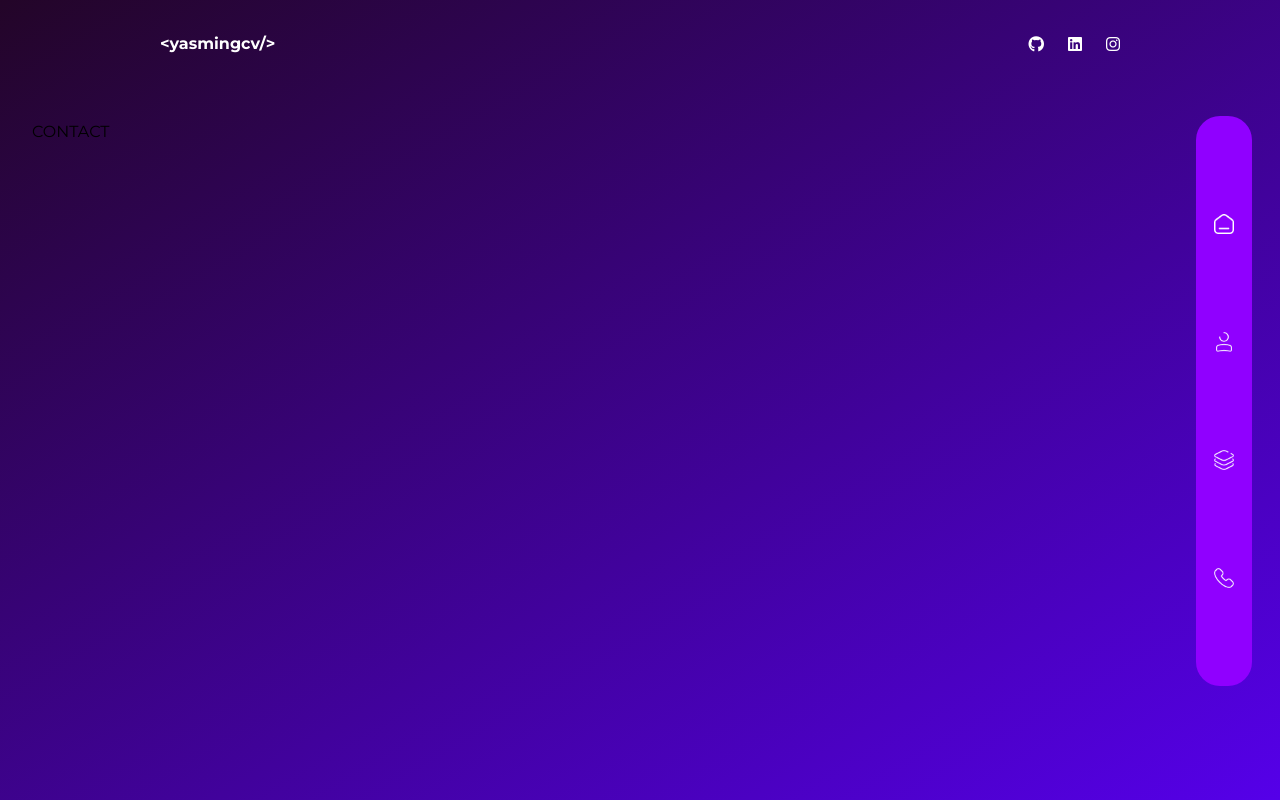
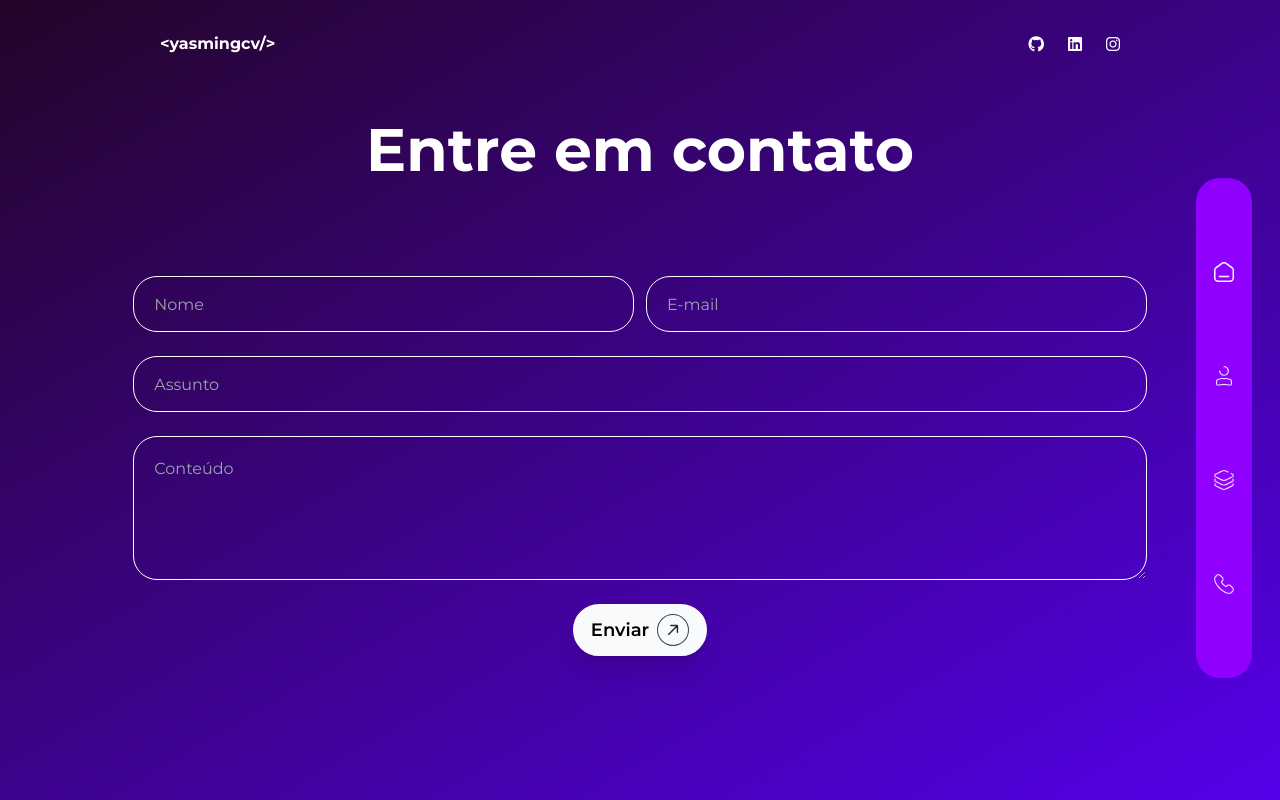
Before and after one commit to yasmingcv/portifolio, a React (Vite) app: page /contato in a window 1280 px wide. Built offline with nearby package versions, Linux system fonts and the light colour scheme.

Commit message:
feat: contact and projects page

```diff
--- /dev/null
+++ b/src/components/CardProject.jsx
@@ -0,0 +1,41 @@
+export default function CardProject(props) {
+    const { image, name, description, link } = props
+  return (
+    <div class="max-w-sm bg-white border border-gray-200 rounded-lg shadow dark:bg-gray-800 dark:border-gray-700">
+      <a href="#">
+        <img class="rounded-t-lg" src={image} alt="Imagem do projeto" />
+      </a>
+      <div class="p-5">
+        <a href="#">
+          <h5 class="mb-2 text-2xl font-bold tracking-tight text-gray-900 dark:text-white">
+            {name}
+          </h5>
+        </a>
+        <p class="mb-3 font-normal text-gray-700 dark:text-gray-400">
+          {description}
+        </p>
+        <a
+          href={link}
+          class="inline-flex items-center px-3 py-2 text-sm font-medium text-center text-white bg-primary rounded-lg hover:bg-primary focus:ring-4 focus:outline-none focus:ring-blue-300 dark:bg-primary dark:hover:bg-primary dark:focus:ring-white"
+        >
+          Read more
+          <svg
+            class="rtl:rotate-180 w-3.5 h-3.5 ms-2"
+            aria-hidden="true"
+            xmlns="http://www.w3.org/2000/svg"
+            fill="none"
+            viewBox="0 0 14 10"
+          >
+            <path
+              stroke="currentColor"
+              stroke-linecap="round"
+              stroke-linejoin="round"
+              stroke-width="2"
+              d="M1 5h12m0 0L9 1m4 4L9 9"
+            />
+          </svg>
+        </a>
+      </div>
+    </div>
+  );
+}
--- a/src/components/Navbar.jsx
+++ b/src/components/Navbar.jsx
@@ -7,7 +7,7 @@ import '../index.css'
 
 export default function Navbar() {
   return (
-    <nav className="h-4/5 w-14 flex flex-col justify-evenly bg-primary rounded-3xl m-7 items-center">
+    <nav className="fixed right-0 h-4/5 top-1/2 transform -translate-y-1/2 w-14 max-h-[500px] flex flex-col justify-evenly bg-primary rounded-3xl m-7 items-center">
       <Link to="/">
         <img
           src={home}
--- a/src/index.css
+++ b/src/index.css
@@ -9,14 +9,17 @@
   font-family: "Montserrat", sans-serif;
 }
 
-html, body {
+html {
   height: 100%;
+  background: linear-gradient(150deg, #230528, #5500E9);
+  background-attachment: fixed; /* Mantém o gradiente fixo */
 }
 
 body {
-  min-height: 100vh;
-  min-width: 100vw;
-  background: linear-gradient(150deg, #230528, #5500E9);
+  min-height: 100vh; /* Garante que o body tenha no mínimo a altura da tela */
+  margin: 0;
+  padding: 0;
+  background: none; /* O gradiente já está no html, então removemos do body */
 }
 
 #root {
@@ -24,6 +27,6 @@ body {
   width: 100%;
 }
 
-.isActive{
+.isActive {
   background-color: black !important;
 }
--- a/src/pages/About.jsx
+++ b/src/pages/About.jsx
@@ -41,6 +41,26 @@ export default function About() {
             />
           </div>
         </div>
+        <div>
+          <h3 className="font-bold text-2xl mt-5">EXPERIÊNCIA</h3>
+
+          <div className="mt-5 flex flex-wrap gap-10">
+            <CardFormation
+              institution="OKN"
+              course="Estagiária de desenvolvimento web"
+              time="05/2024 - PRESENTE"
+              description="Some quick example text to build on the card title and make up the
+            bulk of the cards content."
+              stacks={[
+                "Typescript",
+                "NodeJS",
+                "Docker",
+                "PostgreSQL",
+                "Javascript"
+              ]}
+            />
+          </div>
+        </div>
       </div>
     </div>
   );
--- a/src/pages/Contact.jsx
+++ b/src/pages/Contact.jsx
@@ -1,5 +1,95 @@
-export default function Contact(){
-    return (
-        <h1>CONTACT</h1>
-    )
+import { useState } from "react";
+
+export default function Contact() {
+  const [name, setName] = useState("")
+  const [email, setEmail] = useState("")
+  const [subject, setSubject] = useState("")
+  const [content, setContent] = useState("")
+
+  const handleInputChange = (e) => {
+    const { name, value } = e.target
+
+    switch (name) {
+      case "name":
+        setName(value)
+        break;
+      case "email":
+        setEmail(value)
+        break;
+      case "subject":
+        setSubject(value)
+        break;
+      case "content":
+        setContent(value)
+        break
+      default:
+        break
+    }
+  }
+
+  const sendEmail = () => {
+    console.log('Nome:', name)
+    console.log('E-mail:', email)
+    console.log('Subject:', subject)
+    console.log('Conteúdo:', content)
+
+  }
+  return (
+    <div className="text-white flex flex-col items-center w-full h-full gap-24">
+      <h3 className="font-bold text-6xl">Entre em contato</h3>
+      <form className="flex flex-col gap-6 w-10/12">
+        <div className="flex flex-row gap-3 w-full">
+          <input
+            className="w-1/2 h-14 rounded-3xl border border-white outline-none bg-transparent p-5"
+            type="name"
+            placeholder="Nome"
+            value={name}
+            onChange={handleInputChange}
+            name="name"
+          />
+          <input
+            className="w-1/2 h-14 rounded-3xl border border-white outline-none bg-transparent p-5"
+            type="email"
+            placeholder="E-mail"
+            value={email}
+            onChange={handleInputChange}
+            name="email"
+          />
+        </div>
+        <input
+          className="h-14 rounded-3xl border border-white outline-none bg-transparent p-5"
+          type="text"
+          placeholder="Assunto"
+          value={subject}
+          onChange={handleInputChange}
+          name="subject"
+        />
+        <textarea
+          className="h-36 rounded-3xl border border-white outline-none bg-transparent p-5"
+          type="text"
+          placeholder="Conteúdo"
+          value={content}
+          onChange={handleInputChange}
+          name="content"
+        />
+        <button
+          type="submit"
+          class="self-end text-black flex justify-center gap-2 items-center mx-auto shadow-xl text-lg bg-gray-50 backdrop-blur-md lg:font-semibold isolation-auto border-gray-50 before:absolute before:w-full before:transition-all before:duration-700 before:hover:w-full before:-left-full before:hover:left-0 before:rounded-full before:bg-primary hover:text-gray-50 before:-z-10 before:aspect-square before:hover:scale-150 before:hover:duration-700 relative z-10 px-4 py-2 overflow-hidden border-2 rounded-full group"
+          onClick={sendEmail}
+        >
+          Enviar
+          <svg
+            class="w-8 h-8 justify-end group-hover:rotate-90 group-hover:bg-gray-50 text-gray-50 ease-linear duration-300 rounded-full border border-gray-700 group-hover:border-none p-2 rotate-45"
+            viewBox="0 0 16 19"
+            xmlns="http://www.w3.org/2000/svg"
+          >
+            <path
+              d="M7 18C7 18.5523 7.44772 19 8 19C8.55228 19 9 18.5523 9 18H7ZM8.70711 0.292893C8.31658 -0.0976311 7.68342 -0.0976311 7.29289 0.292893L0.928932 6.65685C0.538408 7.04738 0.538408 7.68054 0.928932 8.07107C1.31946 8.46159 1.95262 8.46159 2.34315 8.07107L8 2.41421L13.6569 8.07107C14.0474 8.46159 14.6805 8.46159 15.0711 8.07107C15.4616 7.68054 15.4616 7.04738 15.0711 6.65685L8.70711 0.292893ZM9 18L9 1H7L7 18H9Z"
+              class="fill-gray-800 group-hover:fill-gray-800"
+            ></path>
+          </svg>
+        </button>
+      </form>
+    </div>
+  );
 }
--- a/src/pages/Projects.jsx
+++ b/src/pages/Projects.jsx
@@ -1,5 +1,41 @@
-export default function Projects(){
-    return (
-        <h1>PROJECTS</h1>
-    )
+import CardProject from "../components/CardProject";
+
+export default function Projects() {
+  return (
+    <div className="text-white flex flex-col items-center w-full h-full gap-24">
+      <h3 className="font-bold text-6xl text-white">Projetos</h3>
+      <div className=" w-fit flex flex-wrap gap-4 justify-center">
+        <CardProject
+          name="Projeto1"
+          image="https://imgv3.fotor.com/images/side/astronaut-in-space-looking-up-at-the-stars-generated-by-Fotor-AI.jpg"
+          link="https://www.google.com"
+          description="Lorem ipsum dolor sit amet, consectetur adipiscing elit. Suspendisse sodales dolor non urna condimentum, finibus ornare massa congue. Donec id turpis sapien."
+        />
+        <CardProject
+          name="Projeto1"
+          image="https://imgv3.fotor.com/images/side/astronaut-in-space-looking-up-at-the-stars-generated-by-Fotor-AI.jpg"
+          link="https://www.google.com"
+          description="Lorem ipsum dolor sit amet, consectetur adipiscing elit. Suspendisse sodales dolor non urna condimentum, finibus ornare massa congue. Donec id turpis sapien."
+        />
+        <CardProject
+          name="Projeto1"
+          image="https://imgv3.fotor.com/images/side/astronaut-in-space-looking-up-at-the-stars-generated-by-Fotor-AI.jpg"
+          link="https://www.google.com"
+          description="Lorem ipsum dolor sit amet, consectetur adipiscing elit. Suspendisse sodales dolor non urna condimentum, finibus ornare massa congue. Donec id turpis sapien."
+        />
+        <CardProject
+          name="Projeto1"
+          image="https://imgv3.fotor.com/images/side/astronaut-in-space-looking-up-at-the-stars-generated-by-Fotor-AI.jpg"
+          link="https://www.google.com"
+          description="Lorem ipsum dolor sit amet, consectetur adipiscing elit. Suspendisse sodales dolor non urna condimentum, finibus ornare massa congue. Donec id turpis sapien."
+        />
+        <CardProject
+          name="Projeto1"
+          image="https://imgv3.fotor.com/images/side/astronaut-in-space-looking-up-at-the-stars-generated-by-Fotor-AI.jpg"
+          link="https://www.google.com"
+          description="Lorem ipsum dolor sit amet, consectetur adipiscing elit. Suspendisse sodales dolor non urna condimentum, finibus ornare massa congue. Donec id turpis sapien."
+        />
+      </div>
+    </div>
+  );
 }
```
